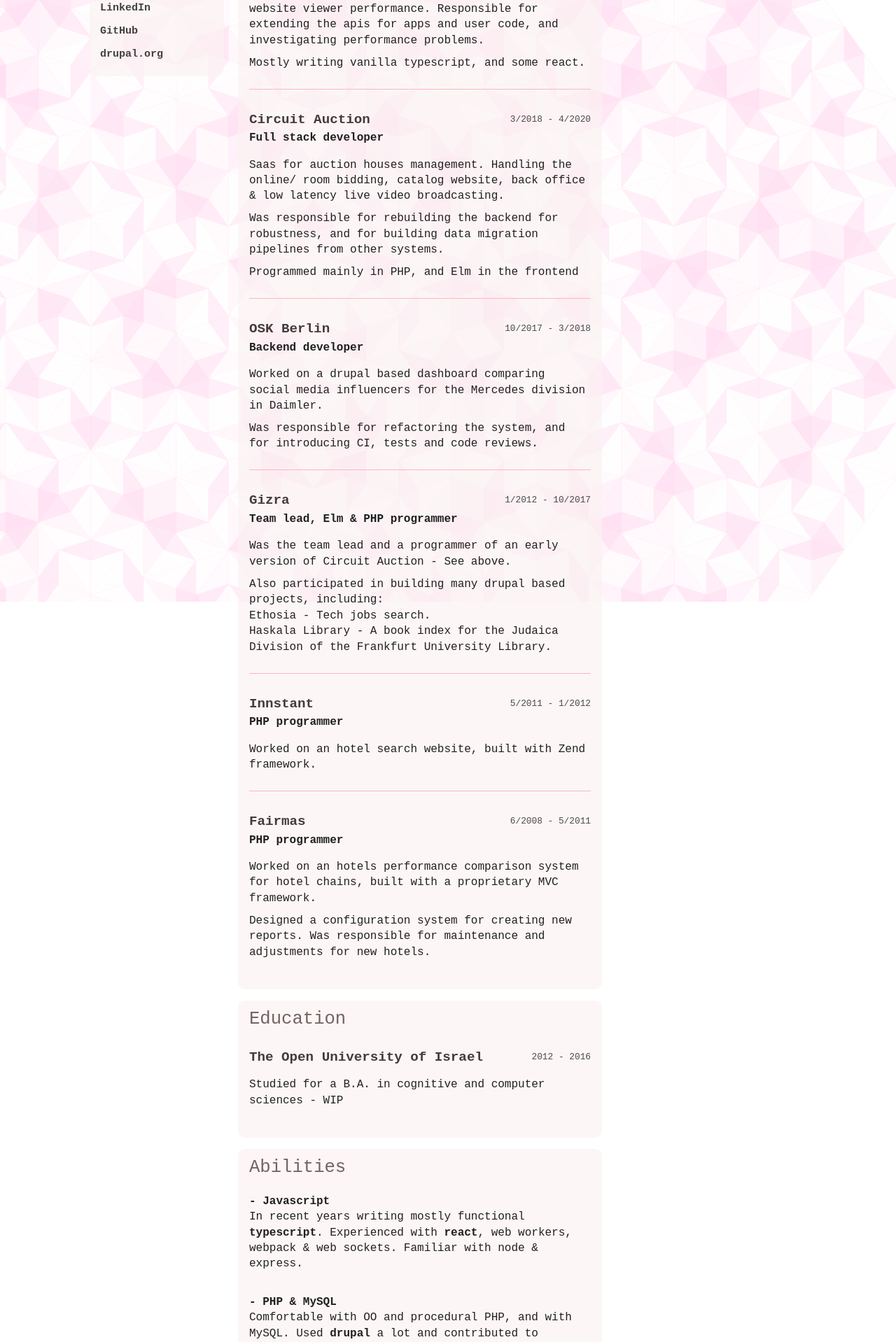
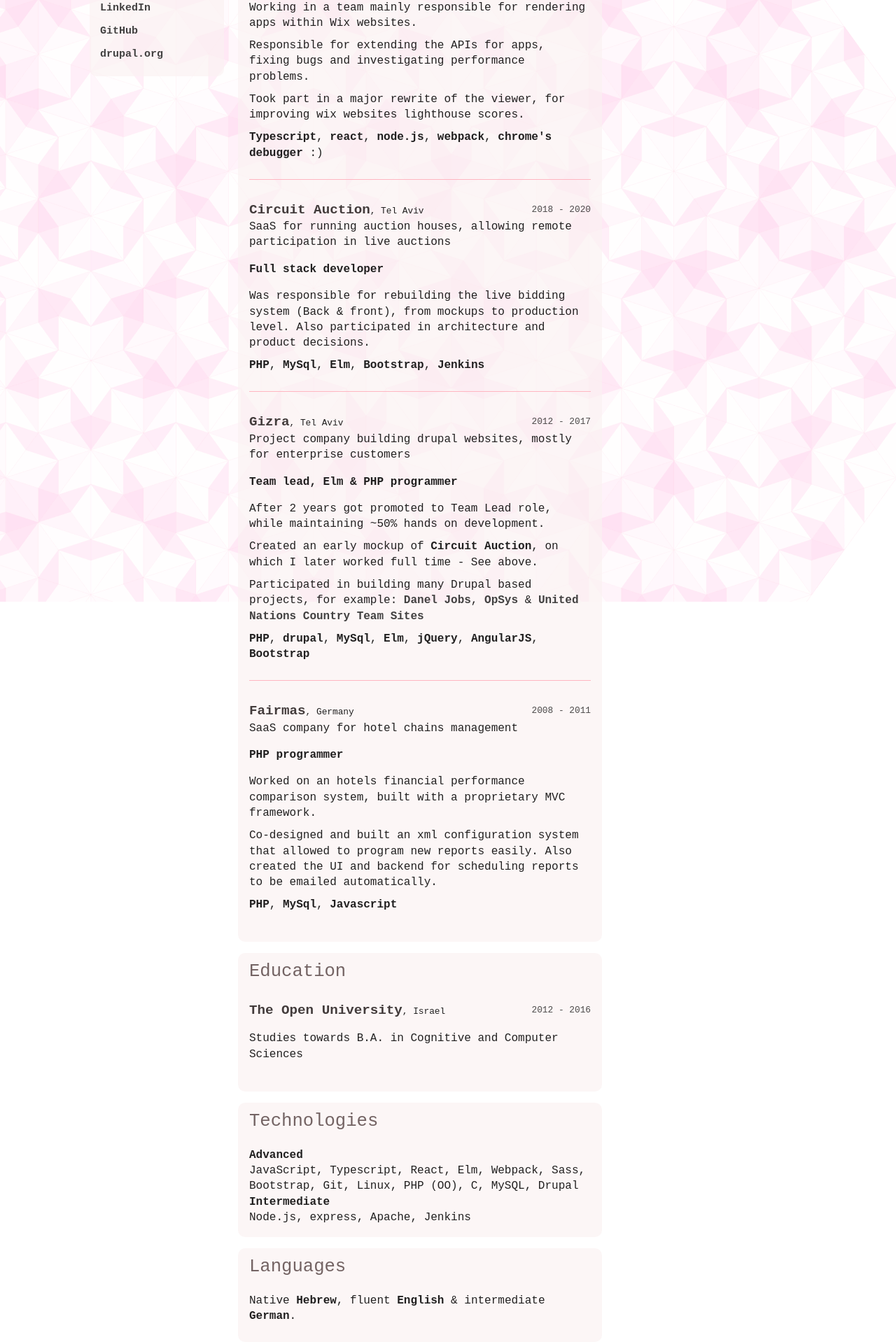
Before and after one commit to bitamar/cv, a React (Create React App) app: page / in a window 1280 px wide. Shown: the part 340-2258 px from the top of the page at 70% size. Built offline with nearby package versions, Linux system fonts and the light colour scheme.

Commit message:
content makeover + fixes

```diff
--- a/public/index.html
+++ b/public/index.html
@@ -4,6 +4,7 @@
     <meta charset="utf-8" />
     <meta name="viewport" content="width=device-width, initial-scale=1" />
     <meta name="description" content="Itamar Bar-Lev | CV"/>
+    <link rel="icon" href="%PUBLIC_URL%/favicon.ico" />
 
     <!--
       Notice the use of %PUBLIC_URL% in the tags above.
--- a/src/Ability.tsx
+++ b/src/Ability.tsx
@@ -5,16 +5,12 @@ function Ability({
   description,
 }: {
   title: string;
-  description: Array<string>;
+  description: string;
 }): JSX.Element {
   return (
     <div className="ability">
       <div className="title">{title}</div>
-      <div className="description">
-        {description.map((p, i) => (
-          <p key={i} dangerouslySetInnerHTML={{ __html: p }} />
-        ))}
-      </div>
+      <div className="description">{description}</div>
     </div>
   );
 }
--- a/src/App.scss
+++ b/src/App.scss
@@ -7,11 +7,15 @@ body {
 }
 
 h1 {
+  padding: 0 0 0 1rem;
   font-size: 2em;
   line-height: 1.3em;
-  padding: 0;
   margin: 0;
   color: #444;
+}
+
+.summary {
+  font-size: 1.2em;
 }
 
 h2 {
@@ -120,6 +124,17 @@ a {
     font-weight: bold;
   }
 
+  .where {
+    font-size: 0.8em;
+    &:before {
+      content: ", ";
+    }
+  }
+
+  .subtitle {
+    margin-bottom: 1em;
+  }
+
   .when {
     float: right;
     font-size: 0.8em;
@@ -155,12 +170,6 @@ a {
 }
 
 .narrow {
-  h1 {
-    float: left;
-    color: #424141;
-    font-size: 1.4em;
-  }
-
   .column {
     float: none;
     margin: 0;
@@ -170,7 +179,14 @@ a {
 
   .column.contact {
     img {
-      float: right;
+      vertical-align: middle;
+    }
+
+    h1 {
+      display: inline-block;
+      color: #424141;
+      font-size: 1.4em;
+      margin-left: 5%;
     }
   }
 
@@ -184,23 +200,18 @@ a {
   }
 }
 
-.just-print {
-  display: none;
-}
+@media print {
+  @page {
+    margin: 22mm 20mm;
+  }
 
-@media print {
   .dont-print {
     display: none;
-  }
-
-  .just-print {
-    display: block;
   }
 
   body {
     font-family: "Helvetica Neue", Helvetica, Arial, sans-serif;
     font-size: 14px;
-    padding: 30px;
   }
 
   p {
@@ -209,34 +220,79 @@ a {
 
   h1 {
     position: absolute;
-    top: 30px;
+    top: 0;
+    padding: 0;
+  }
+
+  .cv-item {
+    break-inside: avoid;
   }
 
   .column {
     float: none;
     margin: 0;
+    padding: 0;
+
+    .box {
+      padding-left: 0;
+      padding-right: 0;
+    }
+
+    .summary {
+      padding-top: 0;
+      margin-bottom: 10px;
+    }
   }
 
   .column.contact {
-    padding: 0;
-    margin-left: 15px;
+    margin: 0;
 
     .box {
-      padding: 0;
-      margin-top: 50px;
+      margin-top: 30px;
+      margin-bottom: 0;
+
+      .item {
+        margin: 0;
+        font-size: 0.9em;
+
+        a {
+          font-weight: normal;
+        }
+
+        &:after {
+          margin-left: 1em;
+          margin-right: 1em;
+          content: "·";
+        }
+
+        &:last-child:after {
+          content: "";
+          margin: 0;
+        }
+      }
     }
 
     img {
       position: absolute;
-      right: 40px;
-      top: 30px;
-      width: 80px;
-      height: 80px;
+      right: 0;
+      top: 5px;
+      width: 60px;
+      height: 60px;
+    }
+
+    .item {
+      display: inline-block;
+      margin-right: 30px;
+      font-size: 0.9em;
     }
   }
 
   .column.details {
     margin: 0;
     width: auto;
+
+    .summary {
+      margin: 0;
+    }
   }
 }
--- a/src/App.tsx
+++ b/src/App.tsx
@@ -2,10 +2,11 @@ import React from "react";
 import bg from "./penrose.svg";
 import itamarSmall from "./itamar122.webp";
 import itamarLarge from "./itamar376.webp";
-import CvItem from "./CvItem";
+import CvItems from "./CvItems";
 import content from "./content.json";
 import "./App.scss";
 import Ability from "./Ability";
+import Summary from "./Summary";
 
 function debounce(f: () => void) {
   let timeout: number | null = null;
@@ -58,67 +59,62 @@ function App(): JSX.Element {
       />
       <div className="column contact">
         {narrow ? (
-          <div style={{ height: "61px" }}>
-            <h1>Itamar Bar-Lev</h1>
+          <div>
             <img width="61" height="61" src={itamarSmall} alt="" />
+            <Summary summary={content.summary} />
           </div>
         ) : (
           <img width="188" height="188" src={itamarLarge} alt="" />
         )}
 
         <div className="box list">
-          <div className="item just-print">
-            See up-to-date version at <b>bitamar.github.io/cv</b>
-          </div>
           <div className="item">
             <a href="mailto:bitamar@gmail.com">bitamar@gmail.com</a>
           </div>
           <div className="item">
             <a href="tel:+972-54-9400041">+972-54-9400041</a>
           </div>
-          <div className="item dont-print">
+          <div className="item">
             <a href="https://www.linkedin.com/in/itamar-shapira-bar-lev-6a735720">
               LinkedIn
             </a>
           </div>
-          <div className="item dont-print">
+          <div className="item">
             <a href="https://github.com/bitamar">GitHub</a>
           </div>
-          <div className="item dont-print">
+          <div className="item">
             <a href="https://www.drupal.org/u/itamar">drupal.org</a>
           </div>
         </div>
       </div>
 
       <div className="column details">
-        {!narrow && (
-          <div className="box">
-            <h1>Itamar Bar-Lev</h1>
-          </div>
-        )}
+        {!narrow && <Summary summary={content.summary} />}
         <div className="box">
           <h2>Work experience</h2>
-          <div className="list separate-items">
-            {content.jobs.map((item, i) => (
-              <CvItem key={i} {...item} />
-            ))}
-          </div>
+          <CvItems cvItems={content.jobs} />
         </div>
+
         <div className="box">
           <h2>Education</h2>
-          <div className="list separate-items">
-            {content.education.map((item, i) => (
-              <CvItem key={i} {...item} />
-            ))}
-          </div>
+          <CvItems cvItems={content.education} />
         </div>
+
         <div className="box">
-          <h2>Abilities</h2>
-          <div className="list bullets">
-            {content.abilities.map((item, i) => (
-              <Ability key={i} {...item} />
-            ))}
-          </div>
+          <h2>Technologies</h2>
+          <Ability
+            title="Advanced"
+            description={content.technologies.advanced.join(", ")}
+          />{" "}
+          <Ability
+            title="Intermediate"
+            description={content.technologies.intermediate.join(", ")}
+          />
+        </div>
+
+        <div className="box">
+          <h2>Languages</h2>
+          <p dangerouslySetInnerHTML={{ __html: content.languages }} />
         </div>
       </div>
     </div>
--- a/src/CvItem.tsx
+++ /dev/null
@@ -1,28 +0,0 @@
-import React from "react";
-
-function CvItem({
-  place,
-  when,
-  role,
-  description,
-}: {
-  place: string;
-  when: string;
-  role?: string;
-  description: Array<string>;
-}): JSX.Element {
-  return (
-    <div className="cv-item">
-      <span className="place">{place}</span>
-      <div className="when">{when}</div>
-      {role && <div className="role">{role}</div>}
-      <div className="description">
-        {description.map((p, i) => (
-          <p key={i} dangerouslySetInnerHTML={{ __html: p }} />
-        ))}
-      </div>
-    </div>
-  );
-}
-
-export default CvItem;
--- /dev/null
+++ b/src/CvItems.tsx
@@ -0,0 +1,62 @@
+import React from "react";
+
+type When = {
+  from: { year: number; month?: number };
+  to?: { year: number; month?: number };
+};
+
+type CvItem = {
+  hidden?: boolean;
+  place: string;
+  subtitle?: string;
+  when: When;
+  where: string;
+  role?: string;
+  description: Array<string>;
+};
+
+function When({ from, to }: When) {
+  return (
+    <div className="when">
+      {from.year} - {to ? to.year : "Present"}
+    </div>
+  );
+}
+
+function CvItem({
+  place,
+  where,
+  subtitle,
+  when,
+  role,
+  description,
+}: CvItem): JSX.Element {
+  return (
+    <div className="cv-item">
+      <span className="place">{place}</span>
+      <span className="where">{where}</span>
+      <When {...when} />
+      {subtitle && <div className="subtitle">{subtitle}</div>}
+      {role && <div className="role">{role}</div>}
+      <div className="description">
+        {description.map((p, i) => (
+          <p key={i} dangerouslySetInnerHTML={{ __html: p }} />
+        ))}
+      </div>
+    </div>
+  );
+}
+
+function CvItems({ cvItems }: { cvItems: Array<CvItem> }): JSX.Element {
+  return (
+    <div className="list separate-items">
+      {cvItems
+        .filter(({ hidden }) => !hidden)
+        .map((item, i) => (
+          <CvItem key={i} {...item} />
+        ))}
+    </div>
+  );
+}
+
+export default CvItems;
--- /dev/null
+++ b/src/Summary.tsx
@@ -0,0 +1,12 @@
+import React from "react";
+
+function Summary({ summary }: { summary: string }): JSX.Element {
+  return (
+    <>
+      <h1>Itamar Bar-Lev</h1>
+      <p className="box summary ">{summary}</p>
+    </>
+  );
+}
+
+export default Summary;
--- a/src/content.json
+++ b/src/content.json
@@ -1,28 +1,57 @@
 {
+  "summary": "10+ years of experience in both frontend and backend development of web apps",
   "jobs": [
     {
       "place": "Wix",
-      "when": "5/2020 - Present",
+      "when": {
+        "from": {
+          "month": 5,
+          "year": 2020
+        }
+      },
+      "where": "Tel Aviv",
       "role": "Frontend developer - Viewer",
       "description": [
-        "Working in a team responsible for rendering apps within Wix websites.",
-        "Took part in a major rewrite to improve the website viewer performance. Responsible for extending the apis for apps and user code, and investigating performance problems.",
-        "Mostly writing vanilla typescript, and some react."
+        "Working in a team mainly responsible for rendering apps within Wix websites.",
+        "Responsible for extending the APIs for apps, fixing bugs and investigating performance problems.",
+        "Took part in a major rewrite of the viewer, for improving wix websites lighthouse scores.",
+        "<b>Typescript</b>, <b>react</b>, <b>node.js</b>, <b>webpack</b>, <b>chrome's debugger</b> :)"
       ]
     },
     {
       "place": "Circuit Auction",
-      "when": "3/2018 - 4/2020",
+      "subtitle": "SaaS for running auction houses, allowing remote participation in live auctions",
+      "when": {
+        "from": {
+          "month": 3,
+          "year": 2018
+        },
+        "to": {
+          "month": 4,
+          "year": 2020
+        }
+      },
+      "where": "Tel Aviv",
       "role": "Full stack developer",
       "description": [
-        "Saas for auction houses management. Handling the online/ room bidding, catalog website, back office & low latency live video broadcasting.",
-        "Was responsible for rebuilding the backend for robustness, and for building data migration pipelines from other systems.",
-        "Programmed mainly in PHP, and Elm in the frontend"
+        "Was responsible for rebuilding the live bidding system (Back & front), from mockups to production level. Also participated in architecture and product decisions.",
+        "<b>PHP</b>, <b>MySql</b>, <b>Elm</b>, <b>Bootstrap</b>, <b>Jenkins</b>"
       ]
     },
     {
       "place": "OSK Berlin",
-      "when": "10/2017 - 3/2018",
+      "hidden": true,
+      "when": {
+        "from": {
+          "month": 10,
+          "year": 2017
+        },
+        "to": {
+          "month": 3,
+          "year": 2018
+        }
+      },
+      "where": "Germany",
       "role": "Backend developer",
       "description": [
         "Worked on a drupal based dashboard comparing social media influencers for the Mercedes division in Daimler.",
@@ -31,16 +60,40 @@
     },
     {
       "place": "Gizra",
-      "when": "1/2012 - 10/2017",
+      "subtitle": "Project company building drupal websites, mostly for enterprise customers",
+      "when": {
+        "from": {
+          "month": 1,
+          "year": 2012
+        },
+        "to": {
+          "month": 10,
+          "year": 2017
+        }
+      },
+      "where": "Tel Aviv",
       "role": "Team lead, Elm & PHP programmer",
       "description": [
-        "Was the team lead and a programmer of an early version of Circuit Auction - See above.",
-        "Also participated in building many drupal based projects, including:<br/> Ethosia - Tech jobs search. <br/> Haskala Library - A book index for the Judaica Division of the Frankfurt University Library."
+        "After 2 years got promoted to Team Lead role, while maintaining ~50% hands on development.",
+        "Created an early mockup of <b>Circuit Auction</b>, on which I later worked full time - See above.",
+        "Participated in building many Drupal based projects, for example: <a href=\"https://www.gizra.com/portfolio/#danel-jobs\">Danel Jobs</a>, <a href=\"https://www.gizra.com/portfolio/#opsys\">OpSys</a> & <a href=\"https://www.gizra.com/portfolio/#united-nations-country-team-sites\">United Nations Country Team Sites</a>",
+        "<b>PHP</b>, <b>drupal</b>, <b>MySql</b>, <b>Elm</b>, <b>jQuery</b>, <b>AngularJS</b>, <b>Bootstrap</b>"
       ]
     },
     {
       "place": "Innstant",
-      "when": "5/2011 - 1/2012",
+      "hidden": true,
+      "when": {
+        "from": {
+          "month": 5,
+          "year": 2011
+        },
+        "to": {
+          "month": 1,
+          "year": 2012
+        }
+      },
+      "where": "Tel Aviv",
       "role": "PHP programmer",
       "description": [
         "Worked on an hotel search website, built with Zend framework."
@@ -48,52 +101,58 @@
     },
     {
       "place": "Fairmas",
-      "when": "6/2008 - 5/2011",
+      "subtitle": "SaaS company for hotel chains management",
+      "when": {
+        "from": {
+          "month": 6,
+          "year": 2008
+        },
+        "to": {
+          "month": 5,
+          "year": 2011
+        }
+      },
+      "where": "Germany",
       "role": "PHP programmer",
       "description": [
-        "Worked on an hotels performance comparison system for hotel chains, built with a proprietary MVC framework.",
-        "Designed a configuration system for creating new reports. Was responsible for maintenance and adjustments for new hotels."
+        "Worked on an hotels financial performance comparison system, built with a proprietary MVC framework.",
+        "Co-designed and built an xml configuration system that allowed to program new reports easily. Also created the UI and backend for scheduling reports to be emailed automatically.",
+        "<b>PHP</b>, <b>MySql</b>, <b>Javascript</b>"
       ]
     }
   ],
   "education": [
     {
-      "place": "The Open University of Israel",
-      "when": "2012 - 2016",
-      "description": [
-        "Studied for a B.A. in cognitive and computer sciences - WIP"
-      ]
+      "place": "The Open University",
+      "when": {
+        "from": {
+          "year": 2012
+        },
+        "to": {
+          "year": 2016
+        }
+      },
+      "where": "Israel",
+      "description": ["Studies towards B.A. in Cognitive and Computer Sciences"]
     }
   ],
-  "abilities": [
-    {
-      "title": "Javascript",
-      "description": [
-        "In recent years writing mostly functional <b>typescript</b>. Experienced with <b>react</b>, web workers, webpack & web sockets. Familiar with node & express."
-      ]
-    },
-    {
-      "title": "PHP & MySQL",
-      "description": [
-        "Comfortable with OO and procedural PHP, and with MySQL. Used <b>drupal</b> a lot and contributed to several popular modules and installation profiles."
-      ]
-    },
-    {
-      "title": "Elm",
-      "description": [
-        "Two years of experience with functional programming and writing Elm SPAs."
-      ]
-    },
-    {
-      "title": "HTML & CSS",
-      "description": ["Experienced with Sass, Bootstrap, Semantic UI & HTML5."]
-    },
-    {
-      "title": "Misc.",
-      "description": [
-        "Experienced with C, Git, Apache, Jenkins, AWS, Linux, sass, bootstrap.",
-        "Fluent in <b>English</b> and <b>Hebrew</b>. Speaks basic <b>German</b>."
-      ]
-    }
-  ]
+  "technologies": {
+    "advanced": [
+      "JavaScript",
+      "Typescript",
+      "React",
+      "Elm",
+      "Webpack",
+      "Sass",
+      "Bootstrap",
+      "Git",
+      "Linux",
+      "PHP (OO)",
+      "C",
+      "MySQL",
+      "Drupal"
+    ],
+    "intermediate": ["Node.js", "express", "Apache", "Jenkins"]
+  },
+  "languages": "Native <b>Hebrew</b>, fluent <b>English</b> & intermediate <b>German</b>."
 }
```
Also changed, not shown: 1 other file (tests, documents, lock files or other folders).
